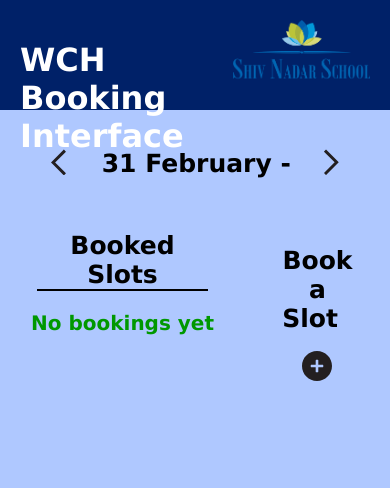
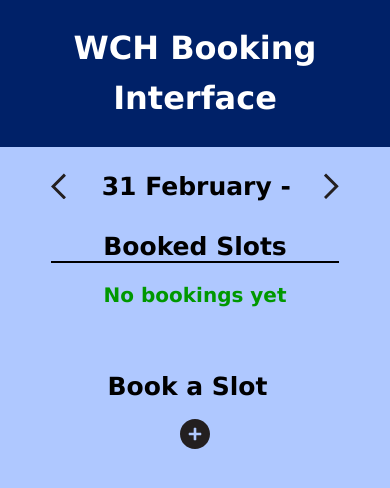
Before and after one commit to adikul358/hbinterface, a PHP site: page /book.php?m=1 in a window 390 px wide. Shown: the top 488 px of the page. Run offline with PHP 8.4, Linux system fonts and the light colour scheme; data that the repository does not hold is empty.

Commit message:
week loophole fix

```diff
--- a/Java-Calendar/main.css
+++ b/Java-Calendar/main.css
@@ -10,6 +10,15 @@ body {
   background-size: cover;
 }
 
+table#cal {
+  border-collapse: collapse;
+  margin: 15px;
+  height: 100%;
+  width: 90%;
+  margin-left: auto;
+  margin-right: auto;
+  table-layout: fixed;
+}
 table {
   border-collapse: collapse;
   margin: 15px;
@@ -20,16 +29,16 @@ th {
   top: 50%;
   padding: 10px;
   border-bottom: 5px solid rgb(0, 0, 0);
+  height: 8px;
 }
 
 tr {
   border-bottom: .5px solid white;
-  height: 60px;
+  height: 60px
 }
 
 td {
   padding: 10px;
-  width: 150px;
   height: inherit;
   vertical-align: top;
   font-family: 'Lucida Sans', 'Lucida Sans Regular', 'Lucida Grande', 'Lucida Sans Unicode', Geneva, Verdana, sans-serif
@@ -42,12 +51,13 @@ td.bkdslts {
 }
 
 .divcalendar {
-  padding: 15px;
+  padding: 5px;
   margin-left: auto;
   margin-right: auto;
-  margin-top: 18px;
-  margin-bottom: 18px;
+  margin-top: 5px;
+  margin-bottom: 5px;
   background-color: rgba(255, 255, 255, 0);
+  max-height: 5vh;
 }
 
 /* Wrapper div. That makes the inner div into an inline element that can be centered with text-align.*/
@@ -132,12 +142,18 @@ td.bkdslts {
   /* margin-top: 18px; */
   margin-left: auto;
   margin-right: auto;
-  width: 65%;
+  width: 100%;
+  height: 75vh;
 }
 
 .daysheader {
   background: rgba(6, 184, 0, .8);
-  height: auto;
+  height: 11%;
+  text-align: center;
+}
+.daysheaderl {
+  background: rgba(6, 184, 0, .8);
+  height: 60px;
   text-align: center;
 }
 
--- a/Java-Calendar/main.js
+++ b/Java-Calendar/main.js
@@ -112,10 +112,10 @@ Calendar.prototype.Calendar = function (y, m) {
   var cdc = getSearchParameters();
   var monthandyearhtml = '<span id="monthandyearspan">' + this.Months[m] + ' - ' + y + '</span>';
 
-  var html = '<table>';
+  var html = '<table id=cal>';
 
   // Write the header of the days of the week
-  html += '<tr>';
+  html += '<tr class=head>';
 
   for (var i = 0; i < 7; i++) {
     html += '<th class="daysheader">' + this.DaysOfWeek[i] + '</th>';
@@ -135,7 +135,7 @@ Calendar.prototype.Calendar = function (y, m) {
   var cellvalue;
 
   for (var d, i = 0, z0 = 0; z0 < 6; z0++) {
-    html += '<tr>';
+    html += '<tr class=weeks>';
 
     for (var z0a = 0; z0a < 7; z0a++) {
 
@@ -167,7 +167,7 @@ Calendar.prototype.Calendar = function (y, m) {
       } else {
         html += '<td id="currentmonthdates"><div class="sloid" id=c_' + y + '-' + m + '-' + d + '><a href="book.php?d=' + (d) + "&m=" + (m) + "&y=" + (y) + '">'+d+'</a></div></td>';
         var eveid = 'c_' + y + '-' + m + '-' + d
-        // getSlts(eveid);
+        getSlts(eveid);
         p = 1;
       }
 
@@ -289,6 +289,12 @@ function currdate(d,m,y) {
 }
 
 function nextDay(d, m, y) {
+  var checkd = new Date(y, m, d);
+  checkd = checkd.getDay();
+
+  if (checkd == 5) {
+    d = d+2;
+  }
 
   if (d == daysInMonth(m, y) && m < 11) {
 
@@ -309,6 +315,13 @@ function nextDay(d, m, y) {
 }
 
 function prevDay(d, m, y) {
+  var checkd = new Date(y, m, d);
+  checkd = checkd.getDay();
+
+  if (checkd == 1) {
+    d = d-2;
+  }
+
   if (d == 1 && m > 0) {
 
     d = daysInMonth(m - 1, y);
--- a/book.php
+++ b/book.php
@@ -105,11 +105,11 @@
 							# code...
 							echo '<table>
 							<tr>
-								<th class="daysheader">S No.</th>
-								<th class="daysheader">Event</th>
-								<th class="daysheader">Start time</th>
-								<th class="daysheader">End time</th>
-								<th class="daysheader">Person Booking</th>
+								<th class="daysheaderl">S No.</th>
+								<th class="daysheaderl">Event</th>
+								<th class="daysheaderl">Start time</th>
+								<th class="daysheaderl">End time</th>
+								<th class="daysheaderl">Person Booking</th>
 							</tr>';
 
 							foreach ($bookings as $row) {
--- a/style.css
+++ b/style.css
@@ -3,40 +3,49 @@ body {
 	margin: 0px;
 	font-family: 'Lucida Sans', 'Lucida Sans Regular', 'Lucida Grande', 'Lucida Sans Unicode', Geneva, Verdana, sans-serif;
 	background: rgba(146, 180, 255, 0.726);
-
 }
 
 a {
 	text-decoration: underline;
-	color:black;
+	color: black;
 }
+
 a#contact:hover {
 	color: rgb(8, 100, 0);
 }
 
 .header {
-	height: 70px;
+	height: 8vh;
 	background-color: rgb(0, 33, 104);
-	padding: 20px 20px;
+	padding: 10px 10px;
 	display: flex;
 	margin-bottom: 15px;
+	line-height: 200px;
 }
 
 .header img {
 	height: 90%;
 	float: right;
-	margin-left: 15px;
+	margin-right: 18px;
+	margin-top: auto;
+	margin-bottom: auto;
 }
 
 #title {
-	float: left;
+	float: right;
 	flex-grow: 100;
+	line-height: 50px;
+	margin-top: auto;
+	margin-bottom: auto;
 }
 
 #title h1 {
-	vertical-align: bottom;
 	/* border-bottom: 2px solid white; */
+	margin-left: 18px;
 	color: white;
+	font-size: auto;
+	/* vertical-align: middle; */
+	margin: 5px;
 }
 
 a.calcon span {
@@ -47,12 +56,10 @@ a.calcon span:hover {
 	background: rgba(255, 255, 255, 0.4);
 }
 
-
 #noro {
 	font-size: 20px;
 	color: rgba(0, 152, 0, 1);
 }
-
 
 #addico {
 	vertical-align: middle;
@@ -65,14 +72,18 @@ a.calcon span:hover {
 	transform: scale(1.5) rotate(90deg);
 }
 
-div#content, div#add, div#cntnt {
+div#content,
+div#add,
+div#cntnt {
 	width: 60%;
 	margin-left: auto;
 	margin-right: auto;
 	padding: 15px;
 }
 
-div#content *, div#add *, div#cntnt * {
+div#content *,
+div#add *,
+div#cntnt * {
 	margin-left: auto;
 	margin-right: auto;
 	text-align: center;
@@ -87,6 +98,7 @@ div#content *, div#add *, div#cntnt * {
 		background: rgba(255, 255, 255, 0.4);
 	}
 }
+
 @keyframes slide-in {
 	from {
 		top: 0%;
@@ -94,9 +106,10 @@ div#content *, div#add *, div#cntnt * {
 	}
 	to {
 		top: 40%;
-		opacity:1;
+		opacity: 1;
 	}
 }
+
 @keyframes slide-in2 {
 	from {
 		top: 0%;
@@ -104,9 +117,10 @@ div#content *, div#add *, div#cntnt * {
 	}
 	to {
 		top: 45%;
-		opacity:1;
+		opacity: 1;
 	}
 }
+
 @keyframes slide-in3 {
 	from {
 		top: 74%;
@@ -114,13 +128,14 @@ div#content *, div#add *, div#cntnt * {
 	}
 	to {
 		top: 69%;
-		opacity:1;
+		opacity: 1;
 	}
 }
+
 @keyframes slide-out {
 	from {
 		top: 40%;
-		opacity:1;
+		opacity: 1;
 	}
 	to {
 		top: 0%;
@@ -129,6 +144,7 @@ div#content *, div#add *, div#cntnt * {
 }
 
 /* https://www.w3schools.com/howto/howto_css_overlay.asp */
+
 #booking-form {
 	position: fixed;
 	display: none;
@@ -142,6 +158,7 @@ div#content *, div#add *, div#cntnt * {
 	z-index: 2;
 	cursor: pointer;
 }
+
 #booking-formc {
 	display: block;
 	width: 100%;
@@ -154,20 +171,23 @@ div#content *, div#add *, div#cntnt * {
 	z-index: 2;
 	cursor: pointer;
 }
+
 /* https://www.w3schools.com/howto/howto_css_overlay.asp */
-#mbf{
+
+#mbf {
 	position: absolute;
 	left: 50%;
-    transform: translate(-50%,-50%);
-	-ms-transform: translate(-50%,-50%);
+	transform: translate(-50%, -50%);
+	-ms-transform: translate(-50%, -50%);
 	animation: slide-in2 1s;
 	top: 45%;
 }
-#mbfc{
+
+#mbfc {
 	position: absolute;
 	left: 50%;
-    transform: translate(-50%,-50%);
-	-ms-transform: translate(-50%,-50%);
+	transform: translate(-50%, -50%);
+	-ms-transform: translate(-50%, -50%);
 	animation: slide-in3 1s;
 	top: 69%;
 	margin-bottom: 20px;
@@ -178,7 +198,7 @@ div#content *, div#add *, div#cntnt * {
 #mainconinfo {
 	background: rgba(0, 0, 0, 0.502);
 	height: 100%;
-    width:100%;
+	width: 100%;
 	position: fixed;
 	z-index: 2;
 	top: 0;
@@ -189,14 +209,15 @@ div#content *, div#add *, div#cntnt * {
 	display: none;
 }
 
-#ne{
+#ne {
 	position: absolute;
 	left: 50%;
-	transform: translate(-50%,-50%);
-	-ms-transform: translate(-50%,-50%);
+	transform: translate(-50%, -50%);
+	-ms-transform: translate(-50%, -50%);
 	animation: slide-in 1s;
 	top: 40%;
 }
+
 #coninfo {
 	background: rgba(56, 175, 255, 1);
 	width: 440px;
@@ -207,31 +228,34 @@ div#content *, div#add *, div#cntnt * {
 	padding: 30px;
 }
 
-
-#form{
+#form {
 	background: rgba(56, 175, 255, 1);
 	border-bottom: 5px solid rgba(0, 152, 0, 1);
 	border-left: 5px solid rgba(0, 152, 0, 1);
 	border-top: 5px solid #00194e;
 	border-right: 5px solid #00194e;
 	padding: 15px;
-	width:480px;
+	width: 480px;
 }
 
 input[name=event] {
 	width: 300px;
 }
+
 input[name=name] {
 	width: 250px;
 }
+
 input[name=phone] {
 	width: 150px;
 }
+
 input[name=email] {
 	width: 370px;
 }
 
-input[type="number"]::-webkit-outer-spin-button, input[type="number"]::-webkit-inner-spin-button {
+input[type="number"]::-webkit-outer-spin-button,
+input[type="number"]::-webkit-inner-spin-button {
 	-webkit-appearance: none;
 	margin: 0;
 }
@@ -240,36 +264,49 @@ input[type="number"] {
 	-moz-appearance: textfield;
 }
 
-input[type=text], input[type=number], input[type=email], select {
+input[type=text],
+input[type=number],
+input[type=email],
+select {
 	padding: 6px 10px;
 	margin-top: 12px;
 	background: rgb(0, 152, 0);
 	border: none;
 }
-input[type=text]:focus, input[type=number]:focus, input[type=email]:focus, select:focus {
+
+input[type=text]:focus,
+input[type=number]:focus,
+input[type=email]:focus,
+select:focus {
 	background: rgb(0, 220, 0);
 }
 
-input[type=submit], input[type=button] {
-	background-color:rgba(0, 191, 0, 0.6);
-	border:none;
-	cursor:pointer;
-	color:#000000;
+input[type=submit],
+input[type=button] {
+	background-color: rgba(0, 191, 0, 0.6);
+	border: none;
+	cursor: pointer;
+	color: #000000;
 	font-family: 'Lucida Sans', 'Lucida Sans Regular', 'Lucida Grande', 'Lucida Sans Unicode', Geneva, Verdana, sans-serif;
-	font-size:15px;
-	padding:18px 24px;
+	font-size: 15px;
+	padding: 18px 24px;
 }
 
-input[type=submit]:hover, input[type=button]:hover {
-	background-color:rgba(18, 199, 2, 1);
-}
-input[type=submit]:active, input[type=button]:active {
-	background-color:rgb(10, 126, 0);
+input[type=submit]:hover,
+input[type=button]:hover {
+	background-color: rgba(18, 199, 2, 1);
 }
 
-#e, #s {
+input[type=submit]:active,
+input[type=button]:active {
+	background-color: rgb(10, 126, 0);
+}
+
+#e,
+#s {
 	width: 150px;
 }
+
 h5 {
 	margin: 0;
 	font-size: 10px;
@@ -291,14 +328,15 @@ h5 {
 }
 
 #firstt {
-    flex:15%;
+	flex: 15%;
 }
+
 #firsti {
-    flex:80%;
+	flex: 80%;
 }
 
 label {
-    height:25px;
+	height: 25px;
 	padding: 5px 10px;
 }
 
@@ -308,13 +346,16 @@ label.tag {
 
 #bofoma {
 	display: flex;
+	flex-wrap: nowrap;
 }
+
 #content {
 	flex: 70%;
-	max-height: 60%;
-	overflow-y: auto;
+	max-height: 70vh;
+	overflow-y: scroll;
 	overflow-x: hidden;
 }
+
 #add {
 	flex: 20%;
 	display: flex;
@@ -323,3 +364,52 @@ label.tag {
 	justify-content: center;
 	align-items: center;
 }
+
+@media screen and (max-width: 700px) {
+	#bofoma {
+		flex-wrap: wrap
+	}
+	#content {
+		flex: 100%;
+		max-height: initial;
+		overflow-y: visible;
+	}
+	#add {
+		flex: 100%
+	}
+	.header {
+		height: 20vh;
+	}
+	.header img {
+		height: 50%
+	}
+}
+
+@media screen and (max-width: 648px) {
+	.header img {
+		height: 45%
+	}
+	.header {
+		height: 15vh;
+	}
+}
+
+@media screen and (max-width: 575px) {
+	.header {
+		display: flex;
+		flex-wrap: wrap;
+		height: 15vh;
+	}
+	.header img {
+		display: none;
+	}
+	#title h1,
+	.header img {
+		flex: 100%;
+		margin-right: auto;
+		margin-left: auto;
+	}
+	#title h1 {
+		text-align: center;
+	}
+}
```
Lines whose indentation alone changed are shown as unchanged.
